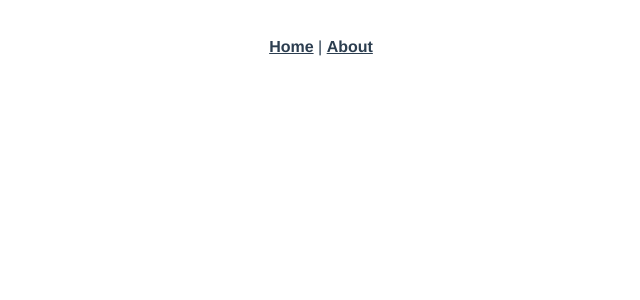
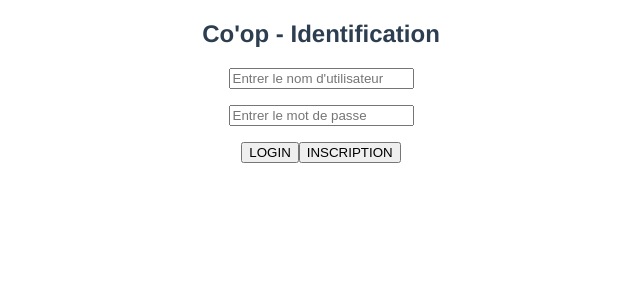
Before and after one commit to habibzer/Coop, a Vue app: page /#/Connexion in a window 1280 px wide. Shown: the top 300 px of the page, without its empty margins (319-959 px from the left). Built offline with nearby package versions, Linux system fonts and the light colour scheme.

Commit message:
debut connexion

```diff
--- a/src/App.vue
+++ b/src/App.vue
@@ -1,12 +1,35 @@
 <template>
   <div id="app">
-    <div id="nav">
-      <router-link to="/">Home</router-link> |
-      <router-link to="/about">About</router-link>
-    </div>
+
     <router-view/>
   </div>
 </template>
+
+<script>
+
+  export default {
+    mounted() {
+      if(!this.membreConnecter){
+
+        this.$router.push('Connexion')
+      }
+    },
+
+    computed: {
+
+      membreConnecter()
+      {
+        return this.$store.state.membre ? true : false;
+
+      }
+  }
+
+
+
+  }
+
+</script>
+
 
 <style lang="scss">
 #app {
--- /dev/null
+++ b/src/components/Connexion.vue
@@ -0,0 +1,28 @@
+<template>
+    <div class="Connexion">
+        <h2>Co'op - Identification</h2>
+
+        <input type="text" placeholder="Entrer le nom d'utilisateur" name="username" required>
+
+        <p><input type="password" placeholder="Entrer le mot de passe" name="password" required></p>
+
+        <input type="submit"  value='LOGIN' >
+        <input type="submit"  value='INSCRIPTION' >
+
+    </div>
+</template>
+
+<script>
+    export default {
+        name: 'Connexion',
+        mounted() {
+
+        }
+
+    }
+</script>
+
+<!-- Add "scoped" attribute to limit CSS to this component only -->
+<style>
+
+</style>
--- a/src/router/index.js
+++ b/src/router/index.js
@@ -1,6 +1,7 @@
 import Vue from 'vue'
 import VueRouter from 'vue-router'
 import Home from '../views/Home.vue'
+
 
 Vue.use(VueRouter)
 
@@ -9,6 +10,11 @@ const routes = [
     path: '/',
     name: 'home',
     component: Home
+  },
+  {
+    path: '/Connexion',
+    name: 'Connexion',
+    component: () => import('../components/Connexion.vue')
   },
   {
     path: '/about',
--- a/src/store/index.js
+++ b/src/store/index.js
@@ -5,6 +5,8 @@ Vue.use(Vuex)
 
 export default new Vuex.Store({
   state: {
+    membre: false,
+    tokenSession: false
   },
   mutations: {
   },
--- a/src/views/Home.vue
+++ b/src/views/Home.vue
@@ -1,6 +1,6 @@
 <template>
   <div class="home">
-    <img alt="Vue logo" src="../assets/logo.png">
+
     <HelloWorld msg="Welcome to Your Vue.js App"/>
   </div>
 </template>
```
Also changed, not shown: src/main.js (+9 -1 lines).
